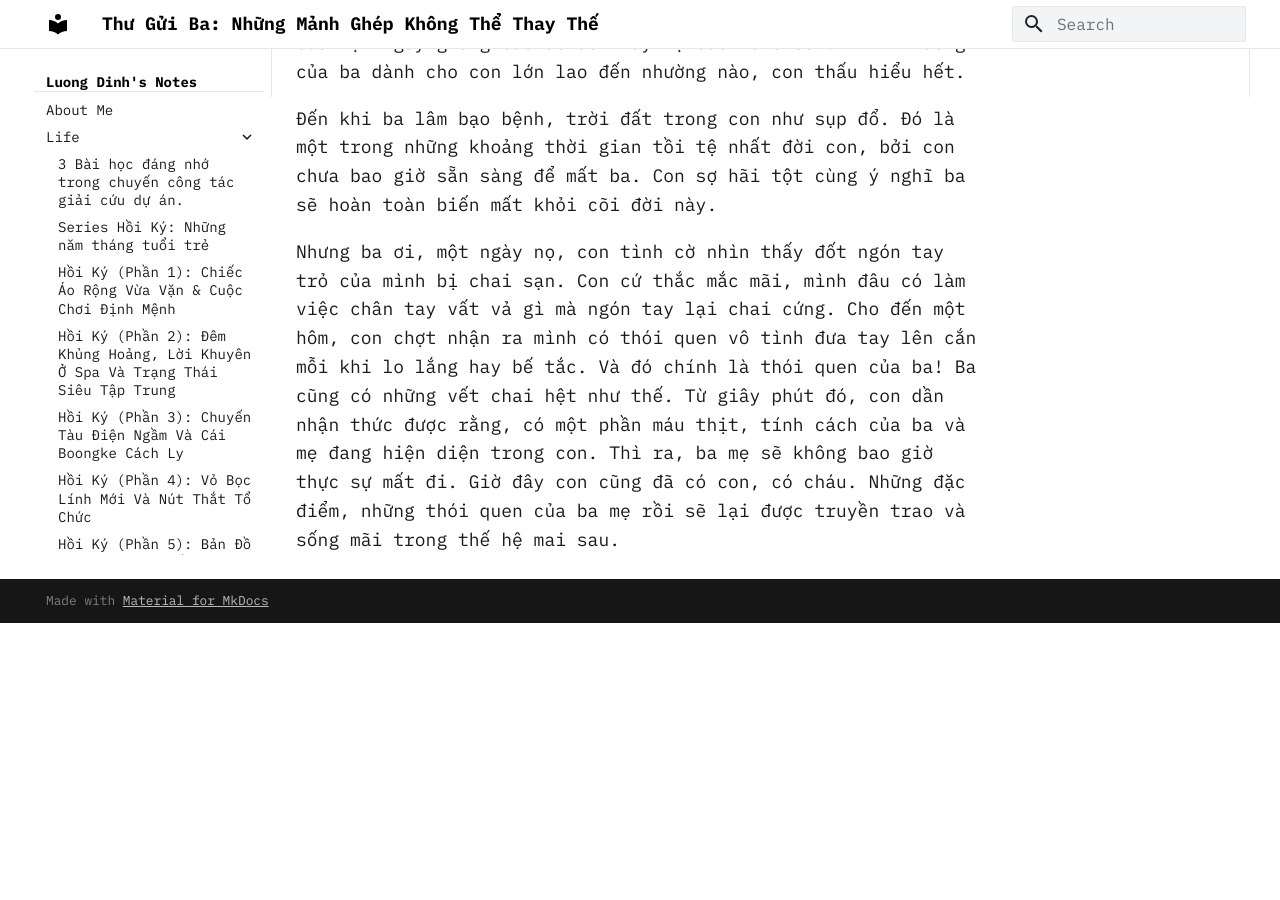
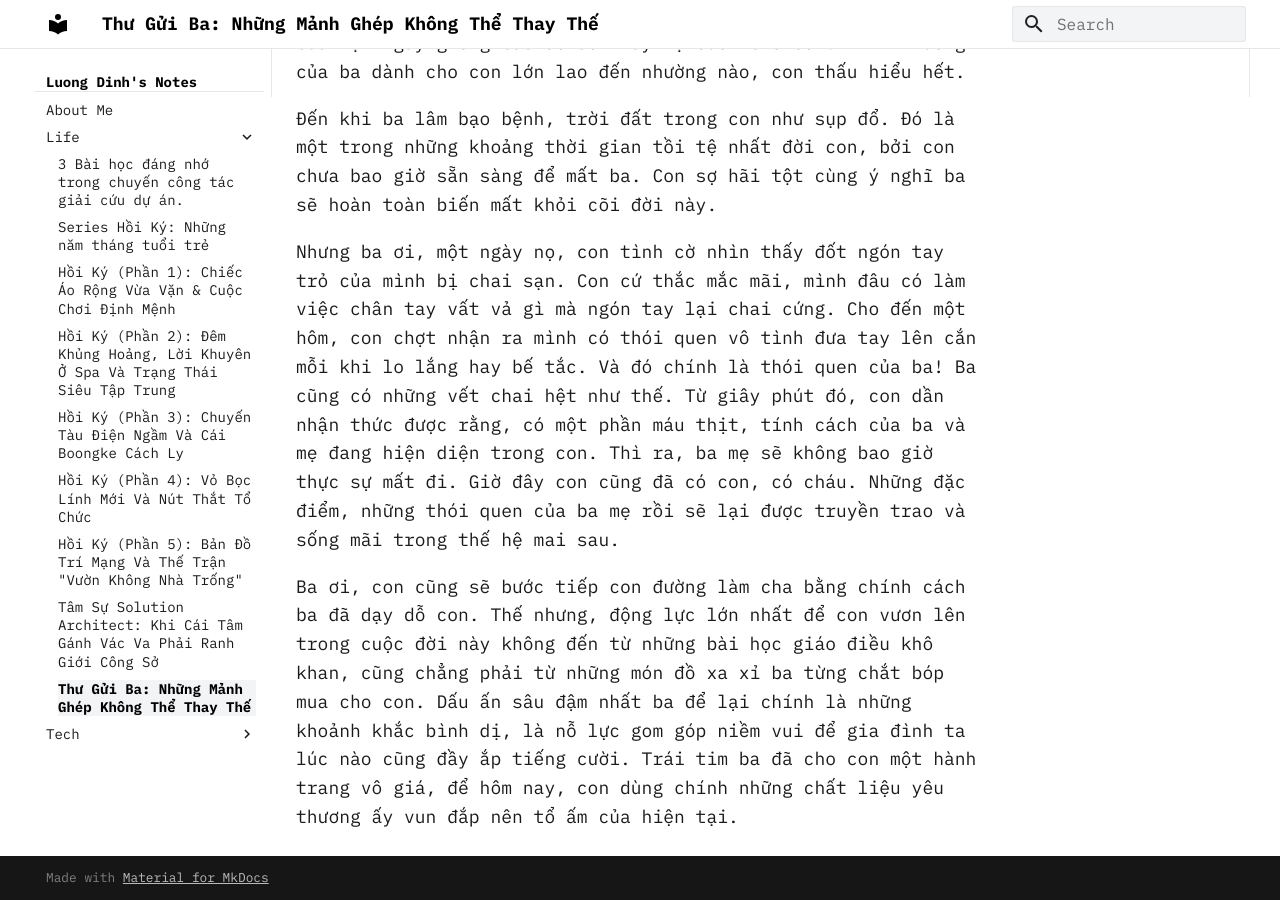
Before and after one commit to dhluong90/dhluong90.github.io, an MkDocs documentation site: the page built from docs/Life/thu_gui_ba_nhung_manh_ghep_khong_the_thay_the.md, in a window 1280 px wide and 900 px high, scrolled down 3983 px. Built offline with MkDocs 1.6.1 and Material for MkDocs 9.7.7, drawn with Linux system fonts in a browser that asks for light colours; before the commit the page ends 4606 px from its top, so only the background shows below that.

Commit message:
Update post: Add conclusion to Thư Gửi Ba

```diff
--- a/docs/Life/thu_gui_ba_nhung_manh_ghep_khong_the_thay_the.md
+++ b/docs/Life/thu_gui_ba_nhung_manh_ghep_khong_the_thay_the.md
@@ -41,3 +41,5 @@ Trên đường về, ba đạp ngang qua một khu vui chơi có trò lái xe
 Đến khi ba lâm bạo bệnh, trời đất trong con như sụp đổ. Đó là một trong những khoảng thời gian tồi tệ nhất đời con, bởi con chưa bao giờ sẵn sàng để mất ba. Con sợ hãi tột cùng ý nghĩ ba sẽ hoàn toàn biến mất khỏi cõi đời này.
 
 Nhưng ba ơi, một ngày nọ, con tình cờ nhìn thấy đốt ngón tay trỏ của mình bị chai sạn. Con cứ thắc mắc mãi, mình đâu có làm việc chân tay vất vả gì mà ngón tay lại chai cứng. Cho đến một hôm, con chợt nhận ra mình có thói quen vô tình đưa tay lên cắn mỗi khi lo lắng hay bế tắc. Và đó chính là thói quen của ba! Ba cũng có những vết chai hệt như thế. Từ giây phút đó, con dần nhận thức được rằng, có một phần máu thịt, tính cách của ba và mẹ đang hiện diện trong con. Thì ra, ba mẹ sẽ không bao giờ thực sự mất đi. Giờ đây con cũng đã có con, có cháu. Những đặc điểm, những thói quen của ba mẹ rồi sẽ lại được truyền trao và sống mãi trong thế hệ mai sau.
+
+Ba ơi, con cũng sẽ bước tiếp con đường làm cha bằng chính cách ba đã dạy dỗ con. Thế nhưng, động lực lớn nhất để con vươn lên trong cuộc đời này không đến từ những bài học giáo điều khô khan, cũng chẳng phải từ những món đồ xa xỉ ba từng chắt bóp mua cho con. Dấu ấn sâu đậm nhất ba để lại chính là những khoảnh khắc bình dị, là nỗ lực gom góp niềm vui để gia đình ta lúc nào cũng đầy ắp tiếng cười. Trái tim ba đã cho con một hành trang vô giá, để hôm nay, con dùng chính những chất liệu yêu thương ấy vun đắp nên tổ ấm của hiện tại.
```
